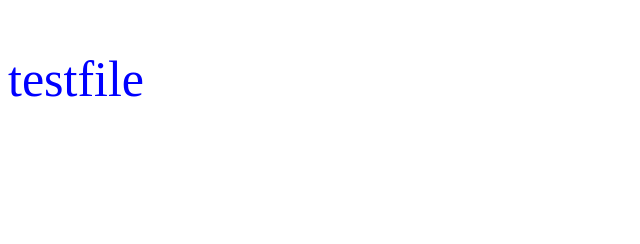
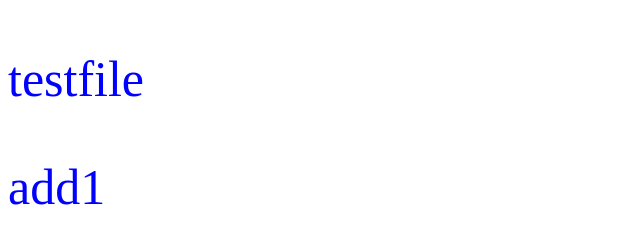
Before and after one commit to bluesophia/portfolio, a plain HTML site: page index.html in a window 1280 px wide. Shown: the whole page, without its empty margins (0-640 px from the left). Drawn offline with Linux system fonts and the light colour scheme.

Commit message:
add explain commit

```diff
--- a/index.html
+++ b/index.html
@@ -12,5 +12,6 @@
 </head>
 <body>
 	<p>testfile</p>
+	<p>add1</p>
 </body>
 </html>
```
